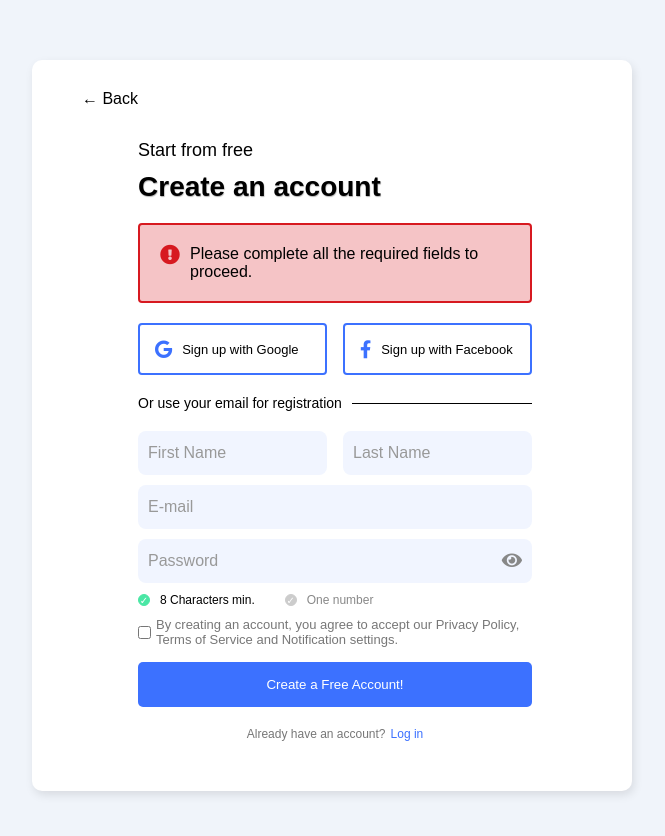
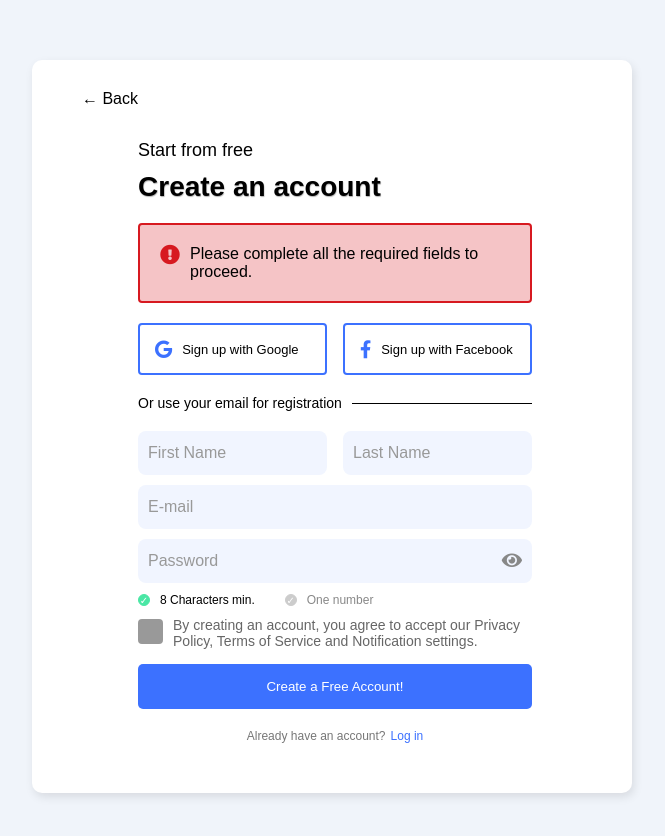
Before and after one commit to princeborn1999/login-page, a React (Create React App) app: page / in a window 1280 px wide. Shown: the top 836 px of the page, without its empty margins (308-973 px from the left). Built offline with nearby package versions, Linux system fonts and the light colour scheme; a web font is replaced by a local one.

Commit message:
update: CheckBoxComponent

```diff
--- /dev/null
+++ b/src/components/CheckBoxComponent.tsx
@@ -0,0 +1,32 @@
+import React from "react";
+import "styles/CheckBoxComponent.css";
+interface FormData {
+    agreeToTerms: boolean;
+}
+interface CheckBoxComponentProps {
+    formData: FormData;
+    handleChange: (event: React.ChangeEvent<HTMLInputElement>) => void;
+}
+const CheckBoxComponent: React.FC<CheckBoxComponentProps> = ({ formData, handleChange }) => {
+  return (
+    <div className="checkbox-container">
+        <div>
+            <input
+                type="checkbox"
+                name="agreeToTerms"
+                checked={formData.agreeToTerms}
+                onChange={handleChange}
+                className="checkbox-input"
+                required
+            />
+        </div>
+
+        <label className="checkbox-label">
+            By creating an account, you agree to accept our Privacy Policy,
+            Terms of Service and Notification settings.
+        </label>
+    </div>
+  );
+};
+
+export default CheckBoxComponent;
--- a/src/components/SignUpFormComponent.tsx
+++ b/src/components/SignUpFormComponent.tsx
@@ -3,6 +3,7 @@ import { validateEmail, validatePassword } from 'utils/validators';
 import "styles/SignUpFormComponent.css";
 import InputComponent from "components/InputComponent";
 import CheckListComponent from "components/CheckListComponent";
+import CheckBoxComponent from "components/CheckBoxComponent";
 import ErrorMessageComponent from "./ErrorMessageComponent";
 
 const SignUpFormComponent = () => {
@@ -112,19 +113,11 @@ const SignUpFormComponent = () => {
               required
             />
           </div>
-          <CheckListComponent />
+          <div className="">
+            <CheckListComponent />
+          </div>
           <div className="checkbox-row">
-            <input
-              type="checkbox"
-              name="agreeToTerms"
-              checked={formData.agreeToTerms}
-              onChange={handleChange}
-              required
-            />
-            <label className="">
-              By creating an account, you agree to accept our Privacy Policy,
-              Terms of Service and Notification settings.
-            </label>
+            <CheckBoxComponent formData={formData} handleChange={handleChange}/>
           </div>
           <button type="submit" className="signup-btn">Create a Free Account!</button>
         </form>
--- /dev/null
+++ b/src/styles/CheckBoxComponent.css
@@ -0,0 +1,35 @@
+.checkbox-container {
+    display: flex;
+    align-items: center;
+}
+.checkbox-input {
+    appearance: none; /* 移除默认样式 (通用) */
+    width: 25px;
+    height: 25px;
+    margin-right: 10px;
+    cursor: pointer;
+    background-color: #999; /* 背景颜色为灰色 */
+    border: 2px solid #999; /* 边框颜色为较深的灰色 */
+    border-radius: 4px; /* 圆角 */
+    position: relative;
+  }
+
+  .checkbox-input:checked {
+    background-color: white; /* 当选中时的背景颜色为绿色 */
+    border-color: var(--custom-blue); /* 当选中时的边框颜色为绿色 */
+  }
+
+  .checkbox-input:checked::after {
+    content: '✓'; /* 使用 Unicode 显示勾号 */
+    font-size: 18px;
+    color: var(--custom-blue); /* 勾号颜色为白色 */
+    position: absolute;
+    top: 0px;
+    left: 4px;
+  }
+
+.checkbox-label {
+    cursor: pointer;
+    font-size: 14px;
+    color: #666;
+  }
--- a/src/styles/SignUpFormComponent.css
+++ b/src/styles/SignUpFormComponent.css
@@ -140,13 +140,13 @@ body {
   align-items: center;
   margin: 5px 0;
 }
-
+/*
 .checkbox-row label{
   font-size: 13px;
   color: #777;
   text-align: left;
   margin-left: 5px;
-}
+} */
 
 .signup-btn {
   width: 100%;
```
